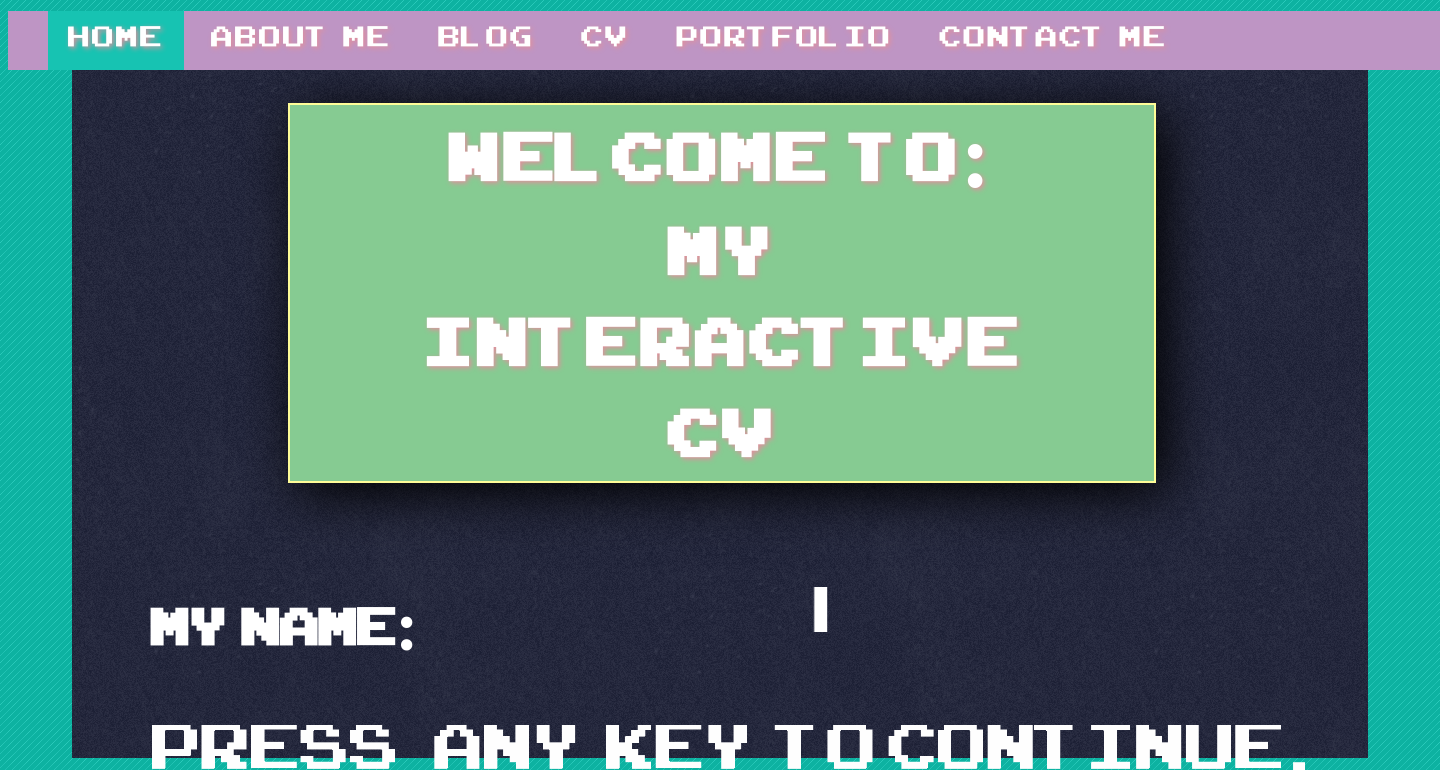
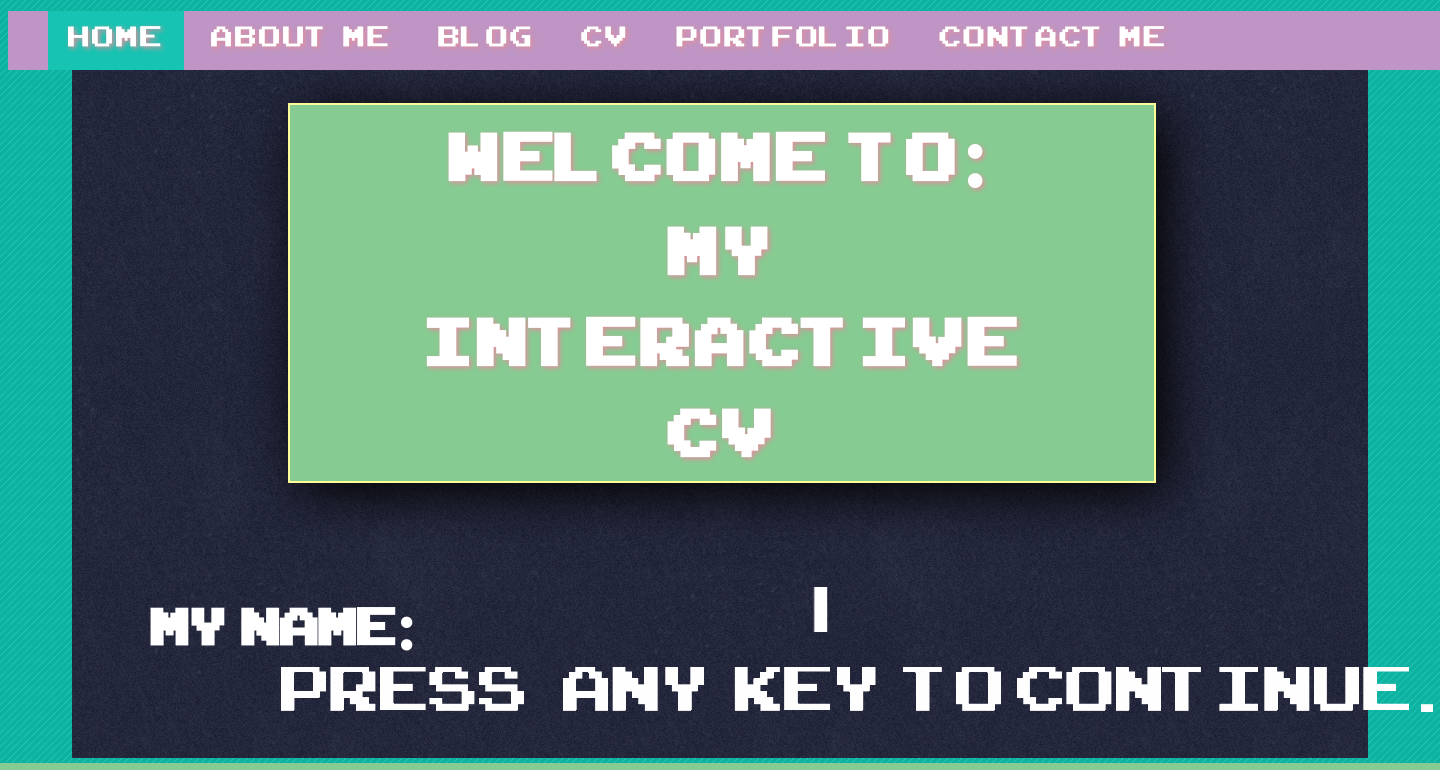
Before and after one commit to Ale42RA/interactive-cv, a Django app: page / in a window 1440 px wide. Shown: the part 37-807 px from the top of the page. Run offline with Django 3.2, Linux system fonts and the light colour scheme; parts of the project's set-up code (start-up, migrations or seed data) failed here and were passed over.

Commit message:
My Interactive CV, sixth commit

```diff
--- a/apps/homepage/templates/homepage/homepage.html
+++ b/apps/homepage/templates/homepage/homepage.html
@@ -44,6 +44,7 @@
 
 <h2 style="top: 15%;">
 <img src="{% static "homepage/TypeAnim.gif" %}" alt="Name" height="45px" align="right">
-My Name:</h2>
-<img src="{% static "homepage/press_any_key_to_continue.gif" %}" alt="pressKey2Continue" height="45px" align="centre" style="top: 15%;" >
+My Name:
+<img src="{% static "homepage/press_any_key_to_continue.gif" %}" alt="pressKey2Continue" height="45px" align="centre" >
+</h2>
 </html>
```
